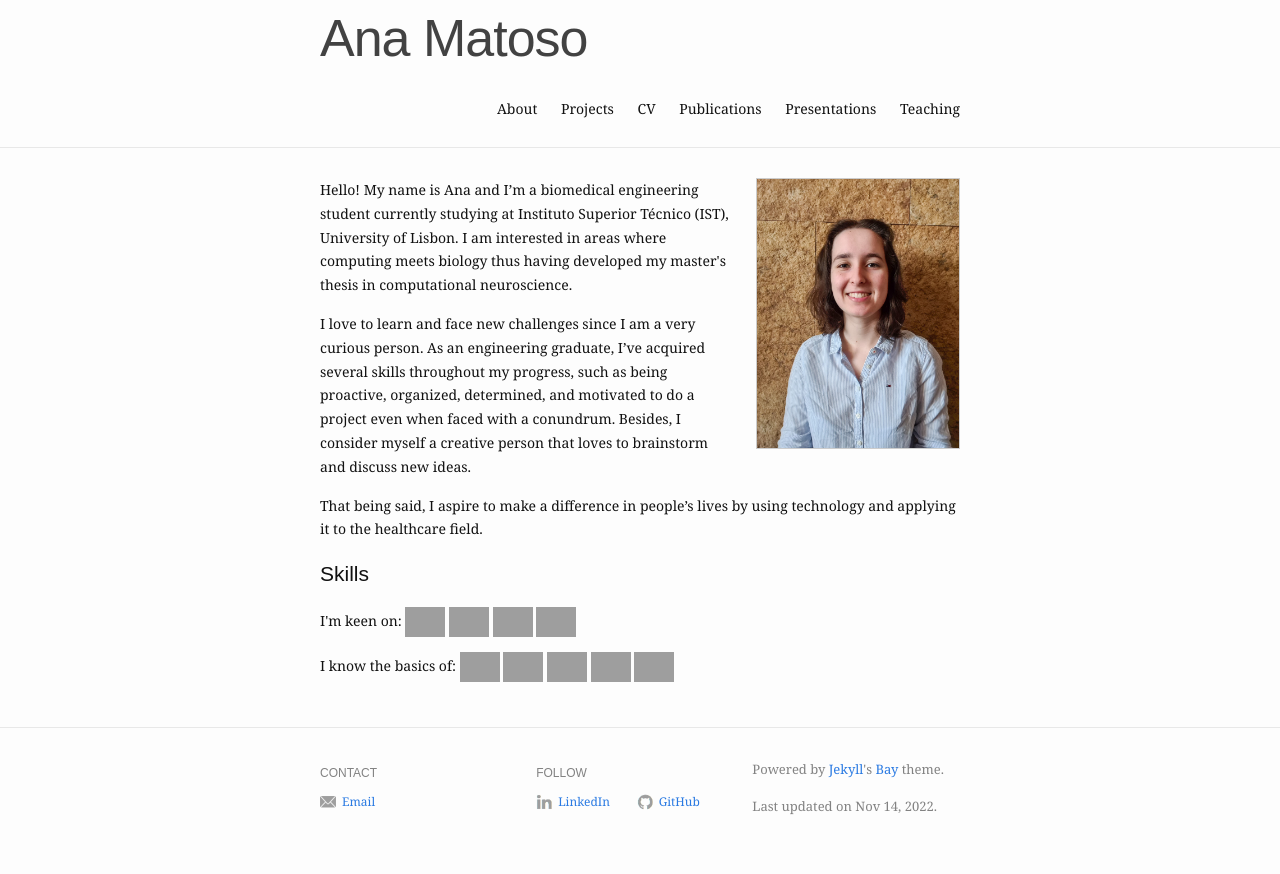
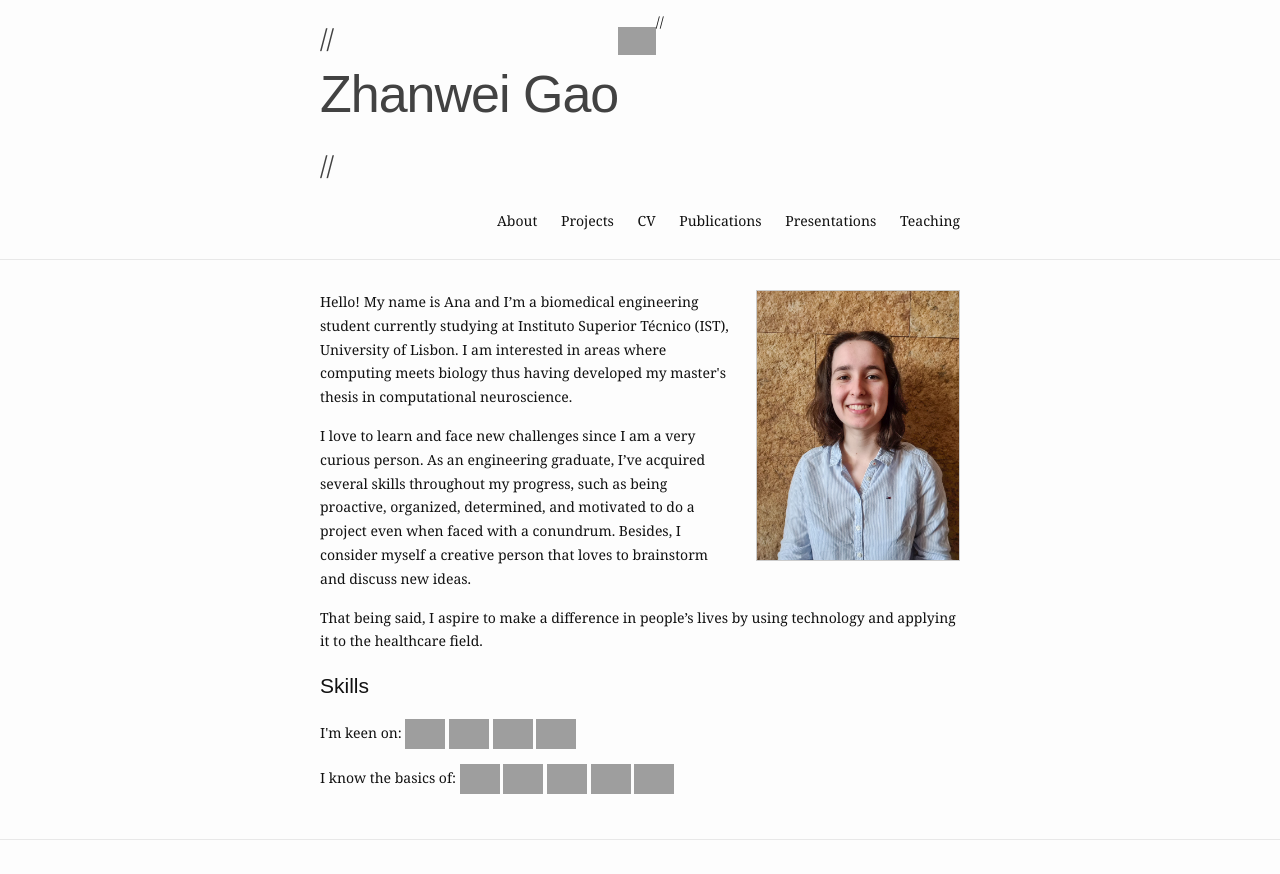
Before and after one commit to ZhanweiGao/xxxzhanweigao.github.io, a Jekyll site: the page built from index.md, in a window 1280 px wide, cut to the strip 0-874 px from the top of the page. Built offline with Jekyll 4.4.1, drawn with Linux system fonts in a browser that asks for light colours; grey boxes are pictures that could not be loaded.

Commit message:
Update header.html

```diff
--- a/_includes/header.html
+++ b/_includes/header.html
@@ -1,7 +1,11 @@
 <header class="site-header">
   <div class="wrapper">
+    // <a class="site-title" href="{{ "" | prepend: site.baseurl | prepend: site.url }}/">
+    //  <h1>Zhanwei Gao</h1>
+    // </a>
+
     <a class="site-title" href="{{ "" | prepend: site.baseurl | prepend: site.url }}/">
-      <h1>Ana Matoso</h1>
+      <img src="{{ "/assets/img/title.png" | absolute_url }}" alt="{{ site.title }}" />
     </a>
 
     <nav class="site-nav">
```
